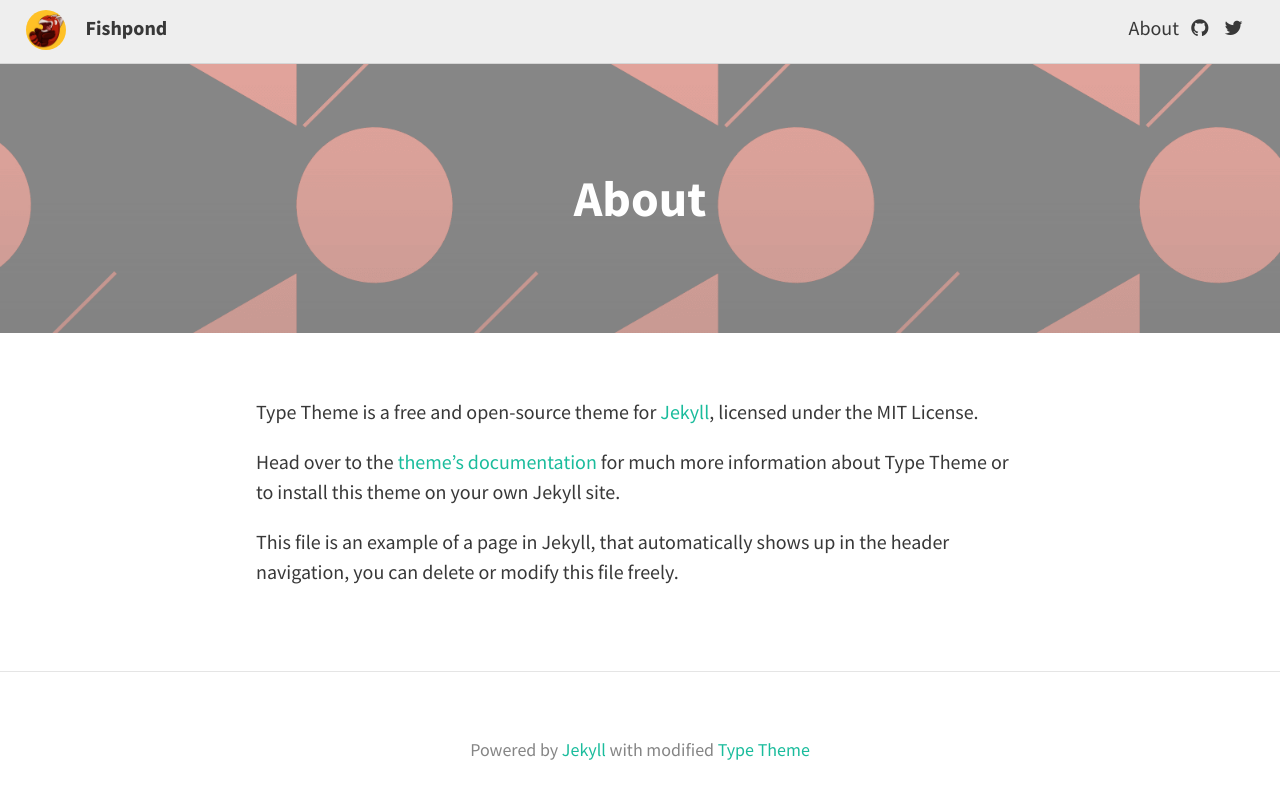
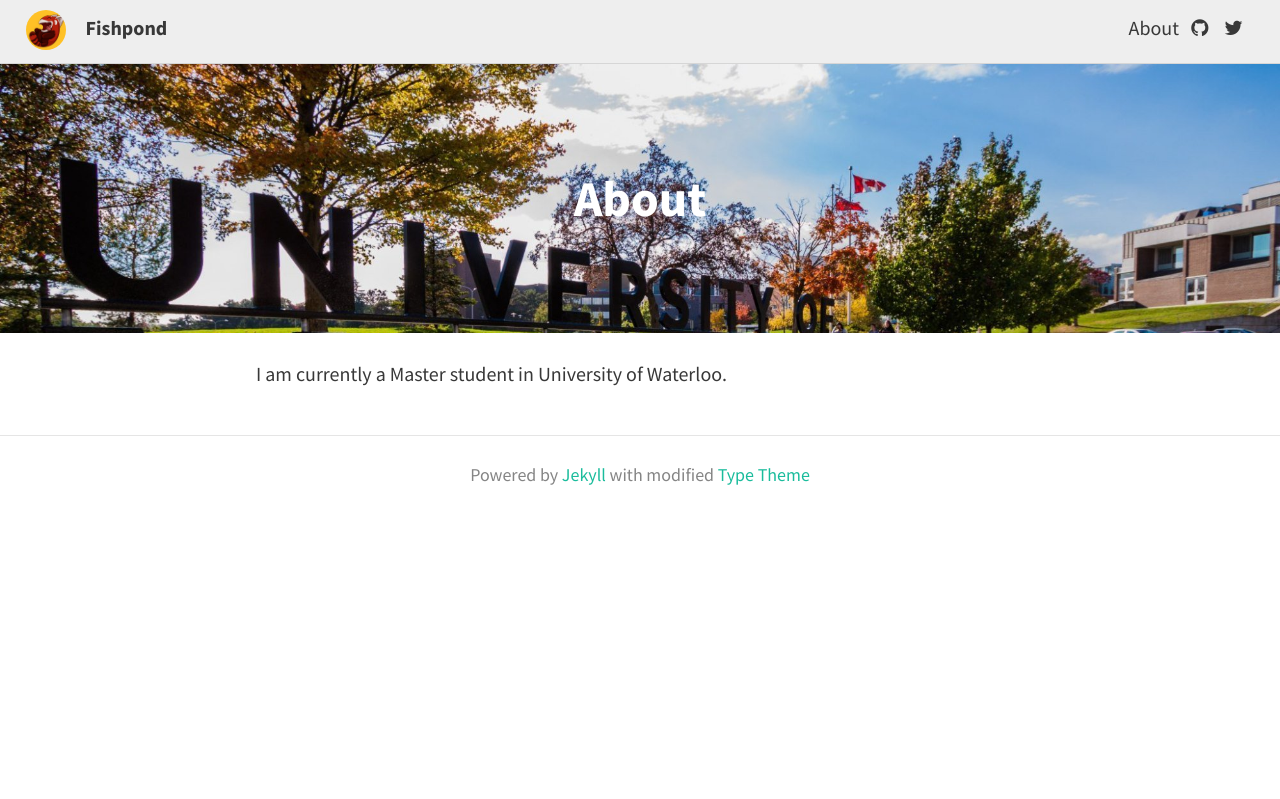
Before and after one commit to tiddler/tiddler.github.io, a Jekyll site: the page built from about.md, in a window 1280 px wide. Shown: the top 799 px of the page. Built offline with Jekyll 4.4.1, drawn with Linux system fonts in a browser that asks for light colours; nearby versions of some CDN libraries.

Commit message:
change style

```diff
--- a/_sass/base/_global.scss
+++ b/_sass/base/_global.scss
@@ -130,3 +130,6 @@
 img[align=right] {
   margin-left: 3%;
 }
+code {
+  font-size: 0.9em;
+}
--- a/_sass/base/_variables.scss
+++ b/_sass/base/_variables.scss
@@ -5,7 +5,7 @@
 
 // Padding
 $padding-large: 20%;
-$padding-small: 5%;
+$padding-small: 2%;
 $padding-x-small: 1%;
 
 // Brand colours
--- a/about.md
+++ b/about.md
@@ -2,11 +2,7 @@
 layout: page
 title: About
 permalink: /about/
-feature-img: "img/sample_feature_img_2.png"
+feature-img: "img/uwaterloo.jpg"
 ---
 
-Type Theme is a free and open-source theme for [Jekyll](http://jekyllrb.com/), licensed under the MIT License.
-
-Head over to the [theme's documentation](https://rohanchandra.github.io/project/type/) for much more information about Type Theme or to install this theme on your own Jekyll site.
-
-This file is an example of a page in Jekyll, that automatically shows up in the header navigation, you can delete or modify this file freely.
+I am currently a Master student in University of Waterloo.
```
Also changed, not shown: img/uwaterloo.jpg (added).
